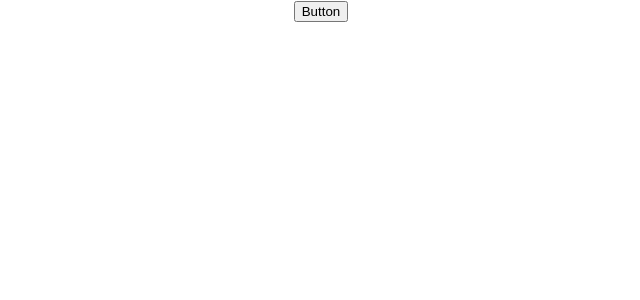
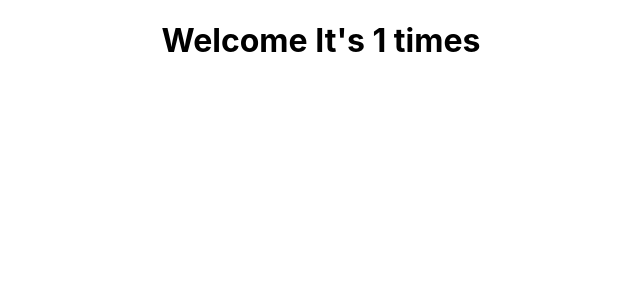
Before and after one commit to kwaegeo/my-app, a React (Create React App) app: page / in a window 1280 px wide. Shown: the top 300 px of the page, without its empty margins (319-959 px from the left). Built offline with nearby package versions, Linux system fonts and the light colour scheme.

Commit message:
2-8 조건부 렌더링

```diff
--- a/src/App.js
+++ b/src/App.js
@@ -1,5 +1,7 @@
 import './App.css';
-import Event from './components/2-7 Event/Event';
+
+import Condition from './components/2-8 ConditionalRendering/Condition';
+// import Event from './components/2-7 Event/Event';
 // import ClassComponent2 from './components/2-6 LifeCycle/ClassComponent';
 // import Composition from './components/2-4 Props/Composition'
 // import Extraction from './components/2-4 Props/Extraction/Extraction';
@@ -9,7 +11,10 @@
 function App() {
   return (
     <div className="App">
-      <Event />
+
+
+      <Condition />
+      {/* <Event /> */}
       {/* <ClassComponent2 />
       <FunctionalComponent />
       <ClassComponent />
--- /dev/null
+++ b/src/components/2-8 ConditionalRendering/Condition.jsx
@@ -0,0 +1,28 @@
+import React from 'react'
+
+function UserGreeting(props){
+    return <h1>{props.name && props.name + ','} Welcome {props.count ? `It's ${props.count} times`: null}</h1>
+}
+
+function GuestGreeting(props){
+    return <h1>Please sign up.</h1>
+}
+
+function Greeting(props){
+    // if(props.isLoggedIn){
+    //     return <UserGreeting name = "leedo" count={0} />
+    // }
+    // return <GuestGreeting />;
+    return props.isLoggedIn ? <UserGreeting count={1} /> : <GuestGreeting />
+}
+
+
+export default function Condition() {
+    const isLoggedIn = true;
+    return (
+    <div>
+
+        <Greeting isLoggedIn={isLoggedIn} />
+    </div>
+  )
+}
```
